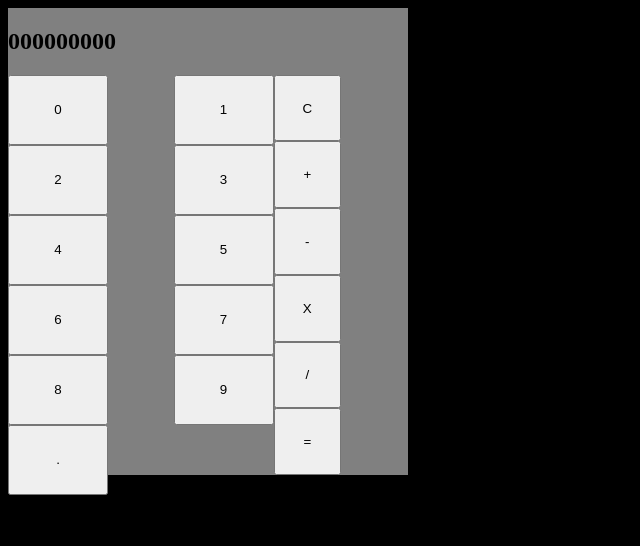
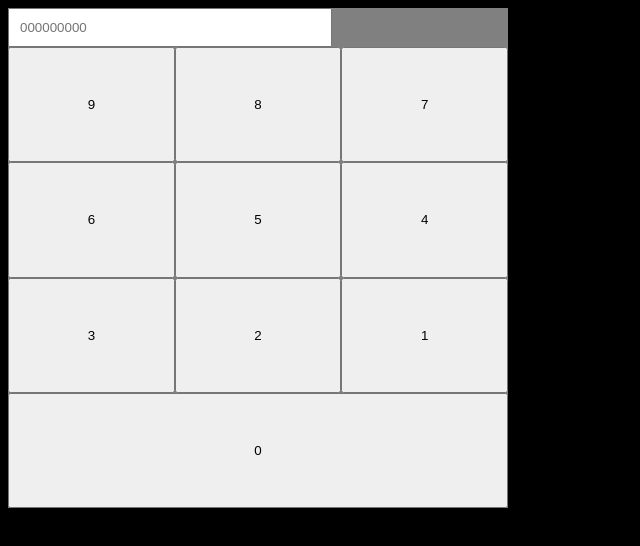
Before and after one commit to gqToru/Calculator-TOP, a plain HTML site: page index.html in a window 1280 px wide. Shown: the whole page, without its empty margins (0-640 px from the left). Drawn offline with Linux system fonts and the light colour scheme.

Commit message:
better layouting

```diff
--- a/index.html
+++ b/index.html
@@ -4,34 +4,23 @@
     <meta charset="UTF-8" />
     <meta name="viewport" content="width=device-width, initial-scale=1.0" />
     <link rel="stylesheet" href="style.css" />
-    <script src="script.js" defer></script>
+    <script src="script.js"></script>
     <title>Document</title>
   </head>
   <body>
-    <div id="calculator_container">
-      <div id="display"><h2 id="displayNumbers">000000000</h2></div>
-      <div id="calc_body">
-        <div id="numbers_btns">
-          <button id="numPad">0</button>
-          <button id="numPad">1</button>
-          <button id="numPad">2</button>
-          <button id="numPad">3</button>
-          <button id="numPad">4</button>
-          <button id="numPad">5</button>
-          <button id="numPad">6</button>
-          <button id="numPad">7</button>
-          <button id="numPad">8</button>
-          <button id="numPad">9</button>
-          <button id="numPad">.</button>
-        </div>
-        <div id="operator_btns">
-          <button id="clear">C</button>
-          <button id="add">+</button>
-          <button id="substract">-</button>
-          <button id="multiply">X</button>
-          <button id="divide">/</button>
-          <button id="equals">=</button>
-        </div>
+    <div id="calc_body">
+      <div id="display"><input type="text" placeholder="000000000" /></div>
+      <div id="numbers_container">
+        <button id="numbers">9</button>
+        <button id="numbers">8</button>
+        <button id="numbers">7</button>
+        <button id="numbers">6</button>
+        <button id="numbers">5</button>
+        <button id="numbers">4</button>
+        <button id="numbers">3</button>
+        <button id="numbers">2</button>
+        <button id="numbers">1</button>
+        <button id="numbers">0</button>
       </div>
     </div>
   </body>
--- a/script.js
+++ /dev/null
@@ -1,33 +0,0 @@
-function add(num1, num2) {
-  return num1 + num2;
-}
-
-function substract(num1, num2) {
-  return num1 - num2;
-}
-
-function divide(num1, num2) {
-  return num1 / num2;
-}
-
-function multiply(num1, num2) {
-  return num1 * num2;
-}
-
-function updateDisplay(number) {
-  let display = document.querySelector("#displayNumbers");
-  let displayText = display.textContent;
-
-  number = this.textContent;
-  console.log(number);
-}
-
-let buttons = document.querySelector("#numPad");
-
-buttons.addEventListener("click", (event) => {
-  updateDisplay();
-});
-
-function operate(coefficient1, coefficient2, operator) {
-  return;
-}
--- a/style.css
+++ b/style.css
@@ -2,40 +2,26 @@ body {
   background-color: black;
 }
 
-#calculator_container {
+#calc_body {
   background-color: grey;
-  width: 400px;
+  width: 500px;
+  height: 500px;
   display: flex;
   flex-direction: column;
 }
 
-#calc_body {
-  height: 400px;
-  width: 350px;
-  display: flex;
-  justify-content: space-between;
+#display input {
+  padding: 10px;
+  width: 60%;
 }
 
-#numbers_btns {
+#numbers_container {
   display: flex;
-  align-items: flex-start;
   flex-wrap: wrap;
-  justify-content: space-between;
+  flex: 1 1 50%;
 }
 
-#numbers_btns button {
-  width: 100px;
-  height: 70px;
+#numbers {
+  flex: 1 1 33.33%;
+  text-align: center;
 }
-
-#operator_btns {
-  display: flex;
-  flex-direction: column;
-  width: 100%;
-  align-content: space-around;
-}
-
-#operator_btns button {
-  width: 80%;
-  height: 80px;
-}
```
